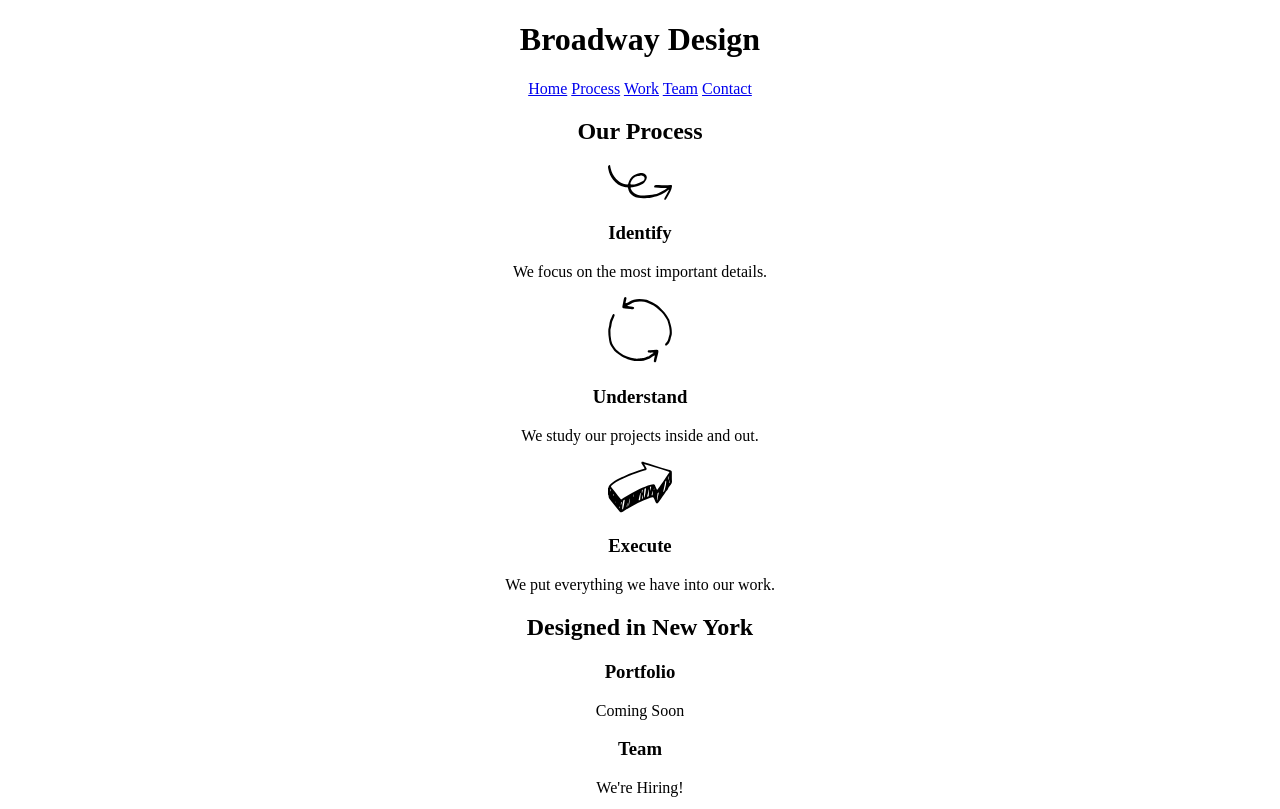
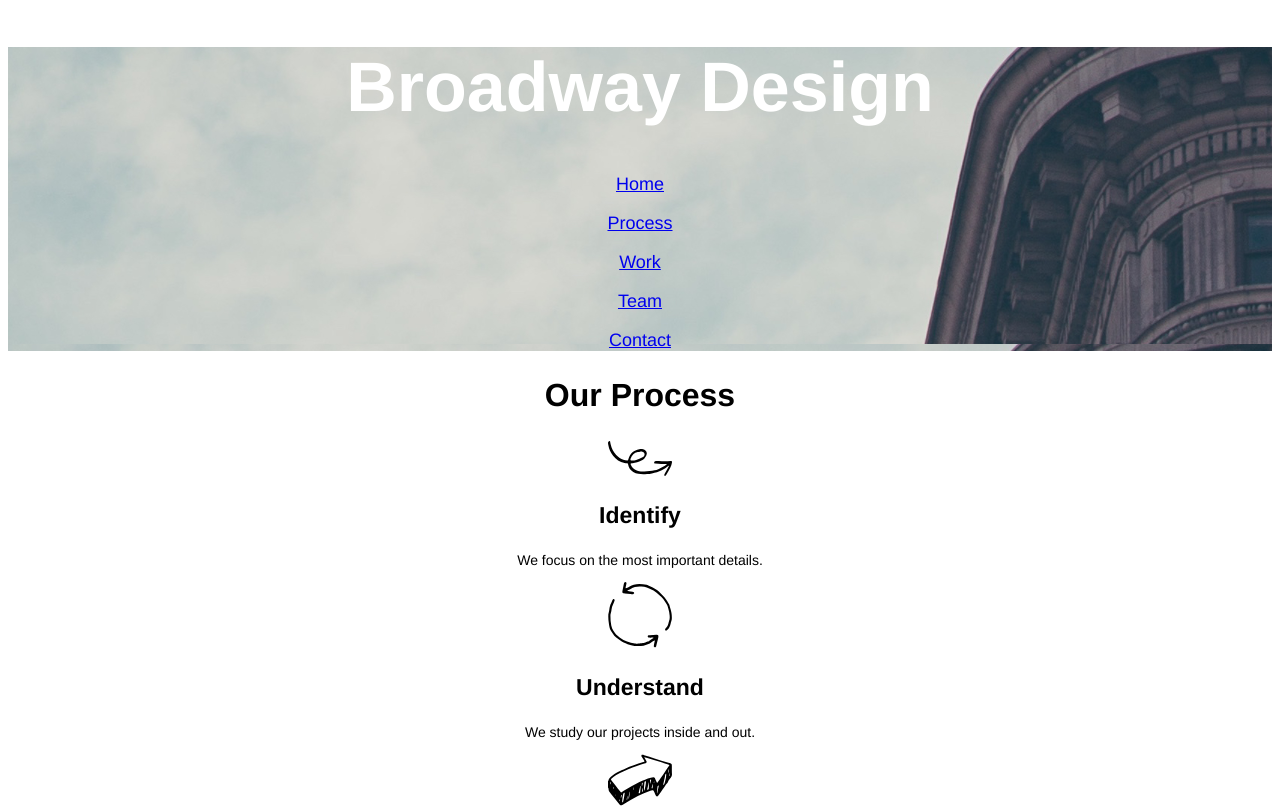
Before and after one commit to fritzgt/Broadway, a plain HTML site: page index.html in a window 1280 px wide. Shown: the top 809 px of the page. Drawn offline with Linux system fonts and the light colour scheme.

Commit message:
addeding css code

```diff
--- a/index.html
+++ b/index.html
@@ -5,17 +5,23 @@
 	<link rel="stylesheet" type="text/css" href="./resources/css/style.css">
 </head>
 <body>
+
+	<!-- title and nav -->
+
 	<div class="headimage">
 	  <h1>Broadway Design</h1>
 
-	  <nav>
-		  <a href="#">Home</a>
-		  <a href="#">Process</a>
-		  <a href="#">Work</a>
-		  <a href="#">Team</a>
-		  <a href="#">Contact</a>
-	  </nav>
+	  <div class="nav">
+		   <p><a href="#">Home</a></p>
+		   <p><a href="#">Process</a></p>
+		   <p><a href="#">Work</a></p>
+		   <p><a href="#">Team</a></p>
+		   <p><a href="#">Contact</a></p>
+	  </div>
 	</div>
+
+	<!-- Main section -->
+
 	<h2>Our Process</h2>
 	<p><img src="./resources/images/identify.svg"></p>
 	<h3>Identify</h3>
@@ -31,6 +37,8 @@
 
 	<h2>Designed in New York</h2>
 
+	<!-- secondary section -->
+
 	<h3>Portfolio</h3>
 	<p>Coming Soon</p>
 	<h3>Team</h3>
@@ -39,6 +47,8 @@
 	<p>Phone: (555)-555-5555</p>
 	<p>E-mail: test@example.com</p>
 	<p>Twitter: @test</p>
+
+	<!-- footer -->
 
 	<footer>© Broadway 2017</footer>
 	 <nav>
--- a/resources/css/style.css
+++ b/resources/css/style.css
@@ -1,3 +1,34 @@
-html {
+body {
 	text-align: center;
+	font-family: "Helvetica";
 }
+
+h1 {
+	font-size: 70px;
+	font-weight: bold;
+	color: white;
+}
+
+.nav p {
+	font-size: 18px;
+	color: white;
+}
+
+.headimage {
+	background-image: url(../images/the-flatiron-building.png);
+}
+
+h2 {
+	font-size: 32px;
+	font-weight: bold;
+}
+
+h3 {
+	font-size: 23px;
+	font-weight: bold;
+}
+
+p {
+	font-size: 14px;
+
+}
```
